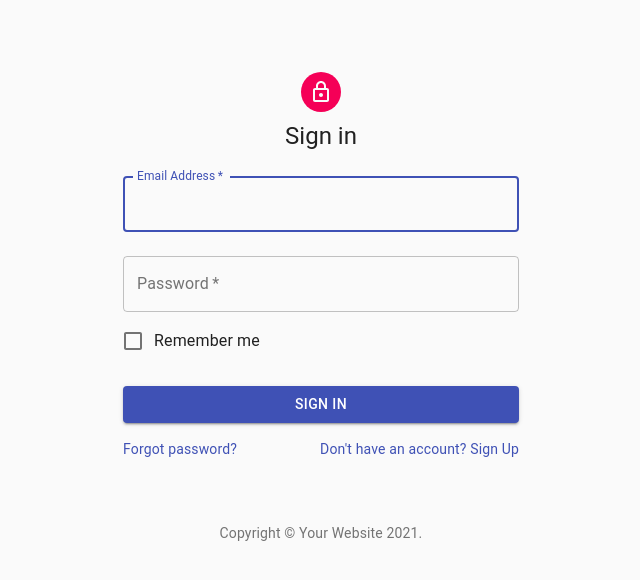
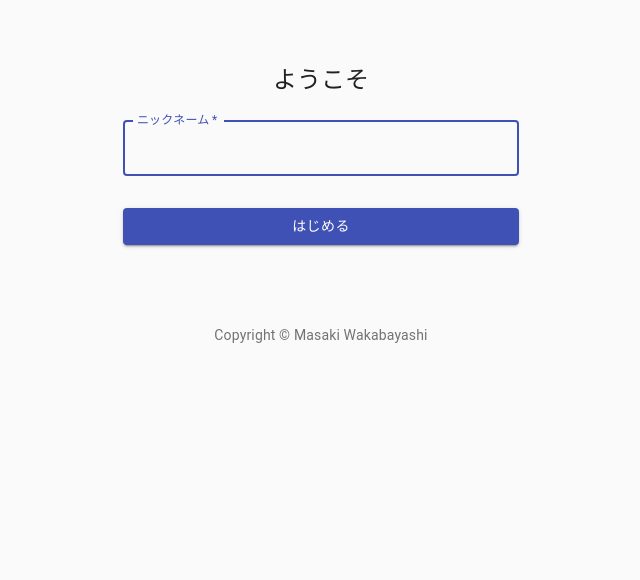
Before and after one commit to masakiwakabayashi/idobatakaigi, a React (Create React App) app: page / in a window 1280 px wide. Shown: the top 580 px of the page, without its empty margins (319-959 px from the left). Built offline with nearby package versions, Linux system fonts and the light colour scheme.

Commit message:
サインイン画面の編集

```diff
--- a/src/components/SignIn.js
+++ b/src/components/SignIn.js
@@ -17,11 +17,14 @@ function Copyright() {
   return (
     <Typography variant="body2" color="textSecondary" align="center">
       {'Copyright © '}
-      <Link color="inherit" href="https://material-ui.com/">
-        Your Website
-      </Link>{' '}
-      {new Date().getFullYear()}
-      {'.'}
+      <Link
+        color="inherit"
+        href=""
+        target="blank"
+        rel="noopener"
+      >
+        Masaki Wakabayashi
+      </Link>
     </Typography>
   );
 }
@@ -53,11 +56,8 @@ export default function SignIn() {
     <Container component="main" maxWidth="xs">
       <CssBaseline />
       <div className={classes.paper}>
-        <Avatar className={classes.avatar}>
-          <LockOutlinedIcon />
-        </Avatar>
         <Typography component="h1" variant="h5">
-          Sign in
+          ようこそ
         </Typography>
         <form className={classes.form} noValidate>
           <TextField
@@ -65,26 +65,10 @@ export default function SignIn() {
             margin="normal"
             required
             fullWidth
-            id="email"
-            label="Email Address"
-            name="email"
-            autoComplete="email"
+            id="name"
+            label="ニックネーム"
+            name="name"
             autoFocus
-          />
-          <TextField
-            variant="outlined"
-            margin="normal"
-            required
-            fullWidth
-            name="password"
-            label="Password"
-            type="password"
-            id="password"
-            autoComplete="current-password"
-          />
-          <FormControlLabel
-            control={<Checkbox value="remember" color="primary" />}
-            label="Remember me"
           />
           <Button
             type="submit"
@@ -93,20 +77,8 @@ export default function SignIn() {
             color="primary"
             className={classes.submit}
           >
-            Sign In
+            はじめる
           </Button>
-          <Grid container>
-            <Grid item xs>
-              <Link href="#" variant="body2">
-                Forgot password?
-              </Link>
-            </Grid>
-            <Grid item>
-              <Link href="#" variant="body2">
-                {"Don't have an account? Sign Up"}
-              </Link>
-            </Grid>
-          </Grid>
         </form>
       </div>
       <Box mt={8}>
```
